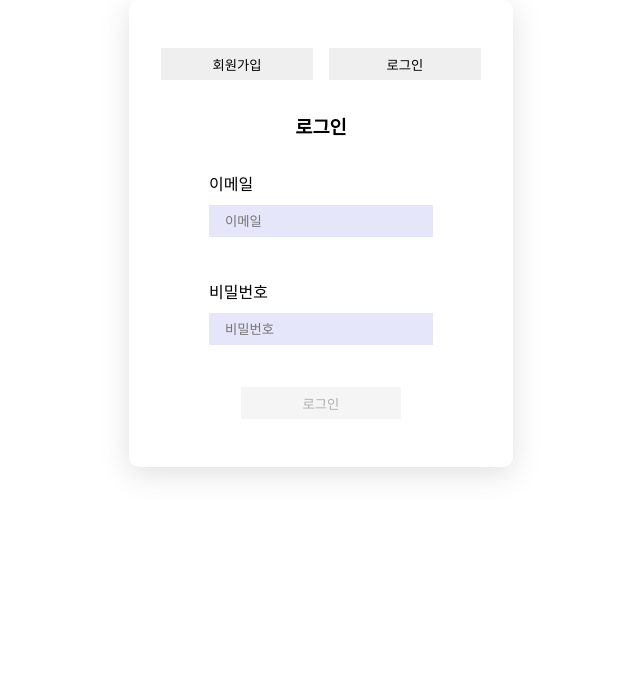
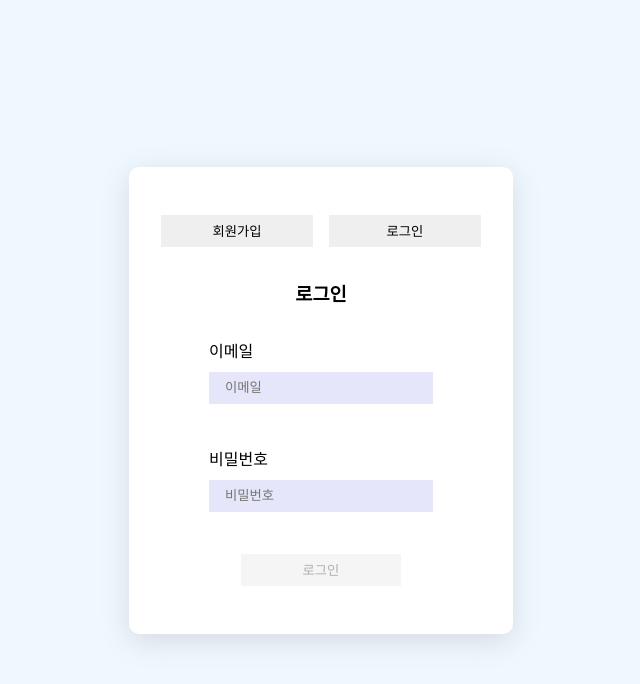
Before and after one commit to hana1203/todo-crud, a React (Create React App) app: page / in a window 1280 px wide. Shown: the top 684 px of the page, without its empty margins (319-959 px from the left). Built offline with nearby package versions, Linux system fonts and the light colour scheme.

Commit message:
fix: 가운데 정렬, todo 추가시 input 비워주기, console 제거

```diff
--- a/src/App.js
+++ b/src/App.js
@@ -3,6 +3,9 @@ import { Sign } from "./pages/Sign";
 import { Todo } from "./pages/Todo";
 
 function App() {
+  if (process.env.NODE_ENV === "production") {
+    console.log = function no_console() {};
+  }
   return (
     <div className="App">
       <BrowserRouter>
--- a/src/pages/Sign.jsx
+++ b/src/pages/Sign.jsx
@@ -109,8 +109,11 @@ export const Sign = () => {
 
 const SignContainer = styled.div`
   display: flex;
+  width: 100vw;
+  height: 100vh;
+  background-color: aliceblue;
   justify-content: center;
-  /* background-color: aliceblue; */
+  align-items: center;
 `;
 
 const SignWrapper = styled.div`
@@ -119,6 +122,7 @@ const SignWrapper = styled.div`
   justify-content: center; */
   background-color: white;
   width: 24rem;
+  height: fit-content;
   border-radius: 10px;
   box-shadow: rgba(100, 100, 111, 0.2) 0px 7px 29px 0px;
   padding: 2rem;
--- a/src/pages/Todo.jsx
+++ b/src/pages/Todo.jsx
@@ -21,6 +21,7 @@ export const Todo = () => {
     e.preventDefault();
     createTodo(todoInput);
     setIsLIstUpdated(true);
+    setTodoInput(""); //추가시 input 값 비우기
   };
   console.log(todoInput);
 
@@ -72,8 +73,11 @@ export const Todo = () => {
 
 const TodoInputListContainer = styled.div`
   display: flex;
+  width: 100vw;
+  height: 100vh;
+  background-color: aliceblue;
   justify-content: center;
-  background-color: aliceblue;
+  align-items: center;
 `;
 const TodoInputListWrapper = styled.div`
   background-color: white;
```
